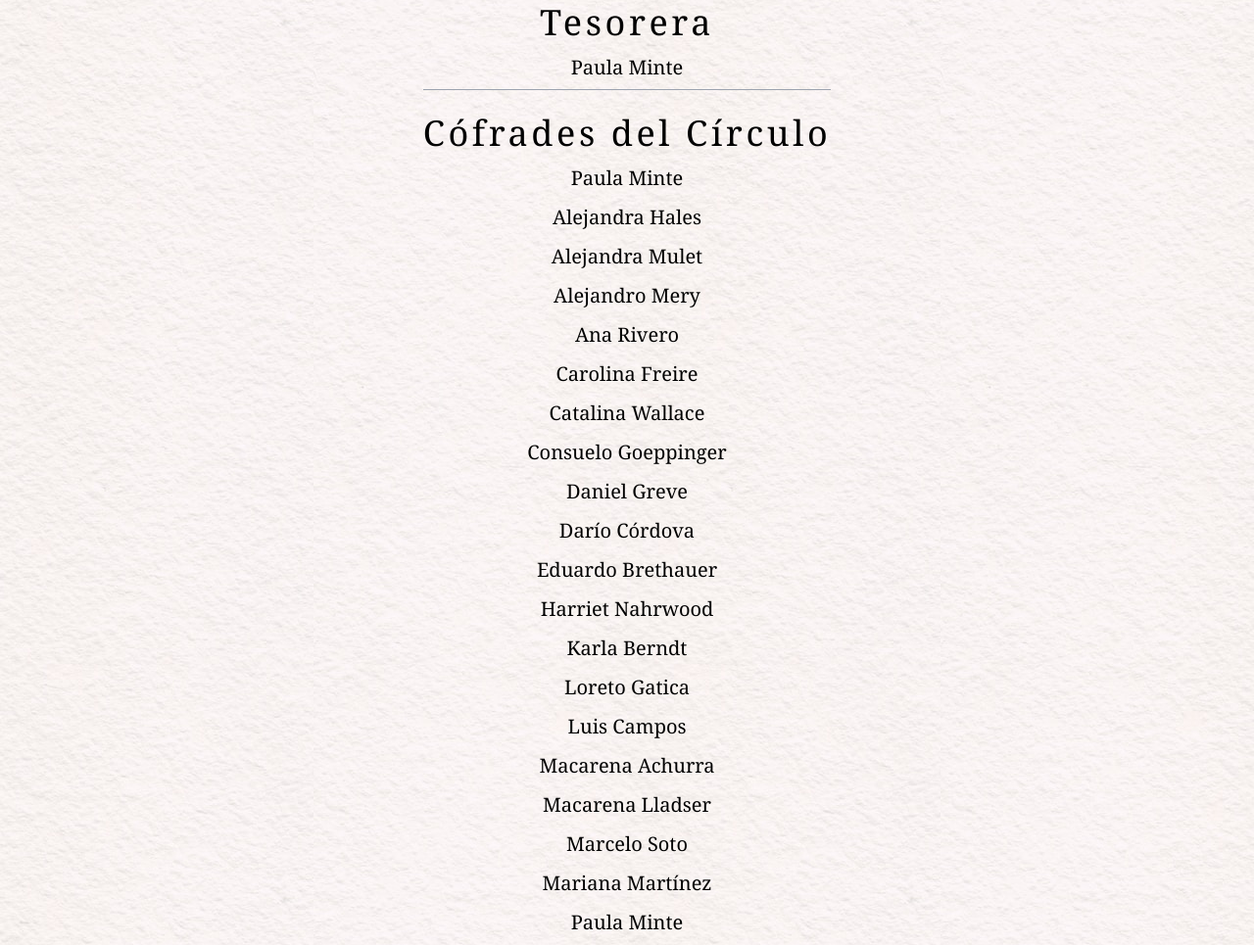
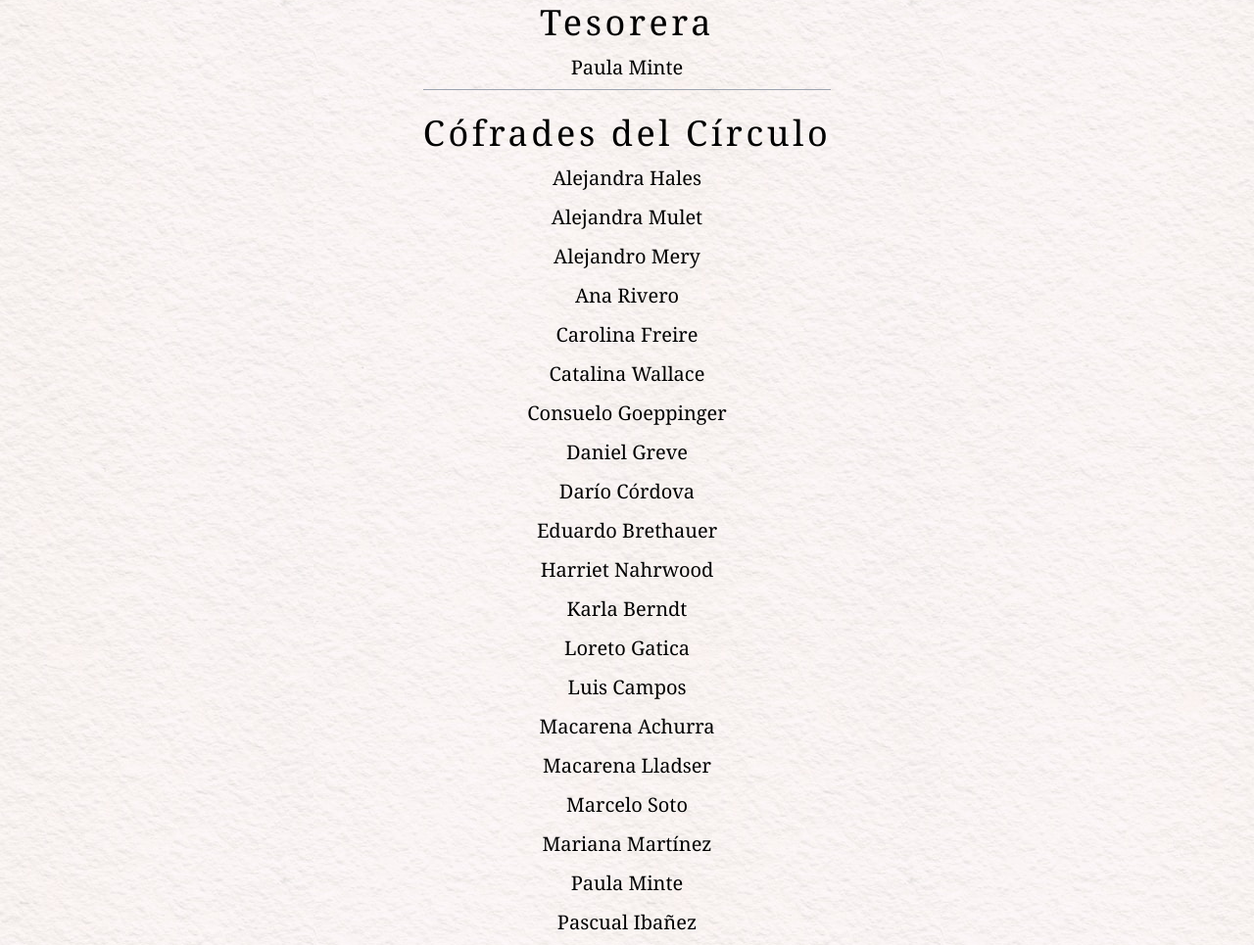
Before and after one commit to ignacioz33/ccg-tailwind, a website built with Parcel: page src/index.html in a window 1280 px wide. Shown: the part 856-1821 px from the top of the page at 98% size. Built offline with nearby package versions, Linux system fonts and the light colour scheme.

Commit message:
saco un nombre repetido

```diff
--- a/src/index.html
+++ b/src/index.html
@@ -45,7 +45,6 @@
         </div>
         <div class="flex flex-col gap-3 pb-2">
           <h2 class="text-4xl tracking-widest">Cófrades del Círculo</h2>
-          <p class="text-xl">Paula Minte</p>
           <p class="text-xl">Alejandra Hales</p>
           <p class="text-xl">Alejandra Mulet</p>
           <p class="text-xl">Alejandro Mery</p>
```
Also changed, not shown: docs/index.html (+1 -1 lines), 1 other file.
